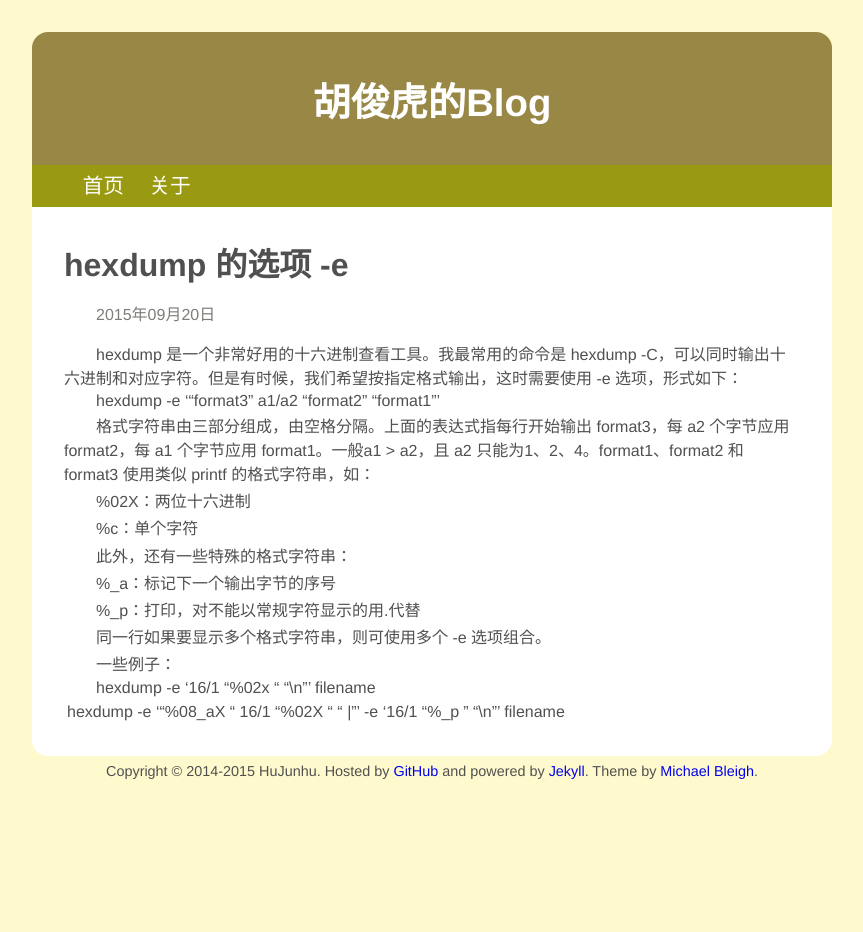
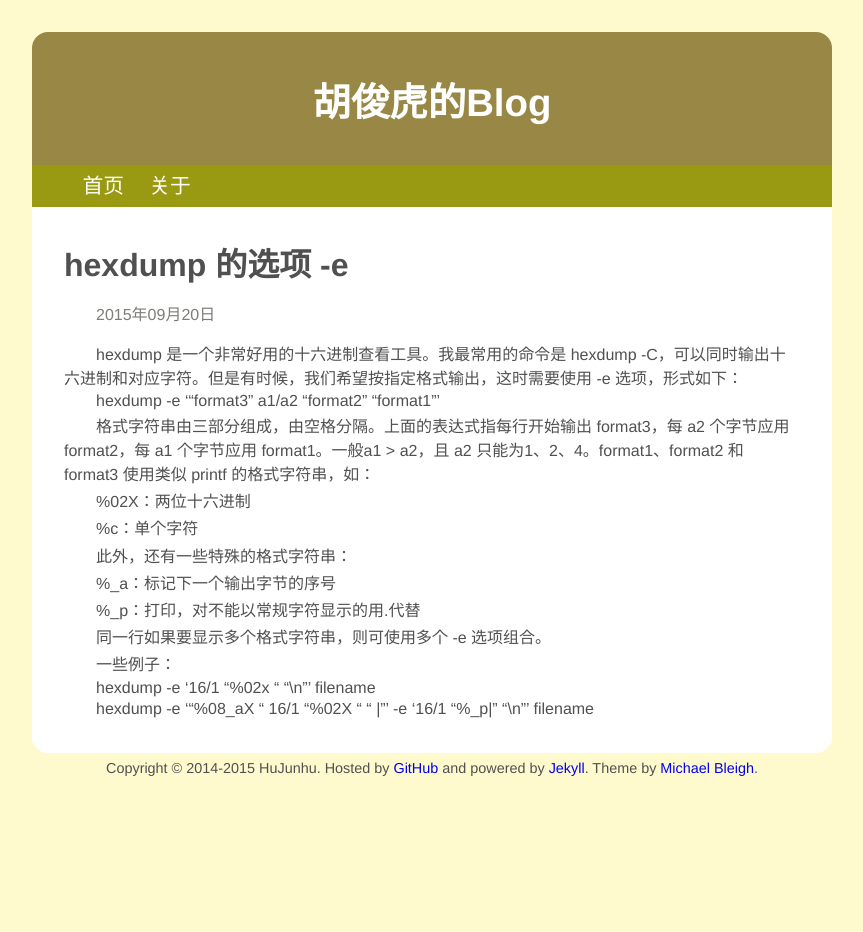
Before and after one commit to hujunhu/hujunhu.github.io, a Jekyll site: the page built from _posts/2015-09-20-hexdump-option-e.md, in a window 1280 px wide. Shown: the whole page, without its empty margins (208-1071 px from the left). Built offline with Jekyll 4.4.1, drawn with Linux system fonts in a browser that asks for light colours.

```diff
--- a/_posts/2015-09-20-hexdump-option-e.md
+++ b/_posts/2015-09-20-hexdump-option-e.md
@@ -24,4 +24,4 @@ hexdump -e '"format3" a1/a2 "format2" "format1"'
 
 hexdump -e '16/1 "%02x " "\n"' filename
 
-hexdump -e '"%08_aX  " 16/1 "%02X " "  \|"' -e '16/1 "%_p|" "\n"' filename
+hexdump -e '"%08_aX  " 16/1 "%02X " "  \|"' -e '16/1 "%_p\|" "\n"' filename
```
